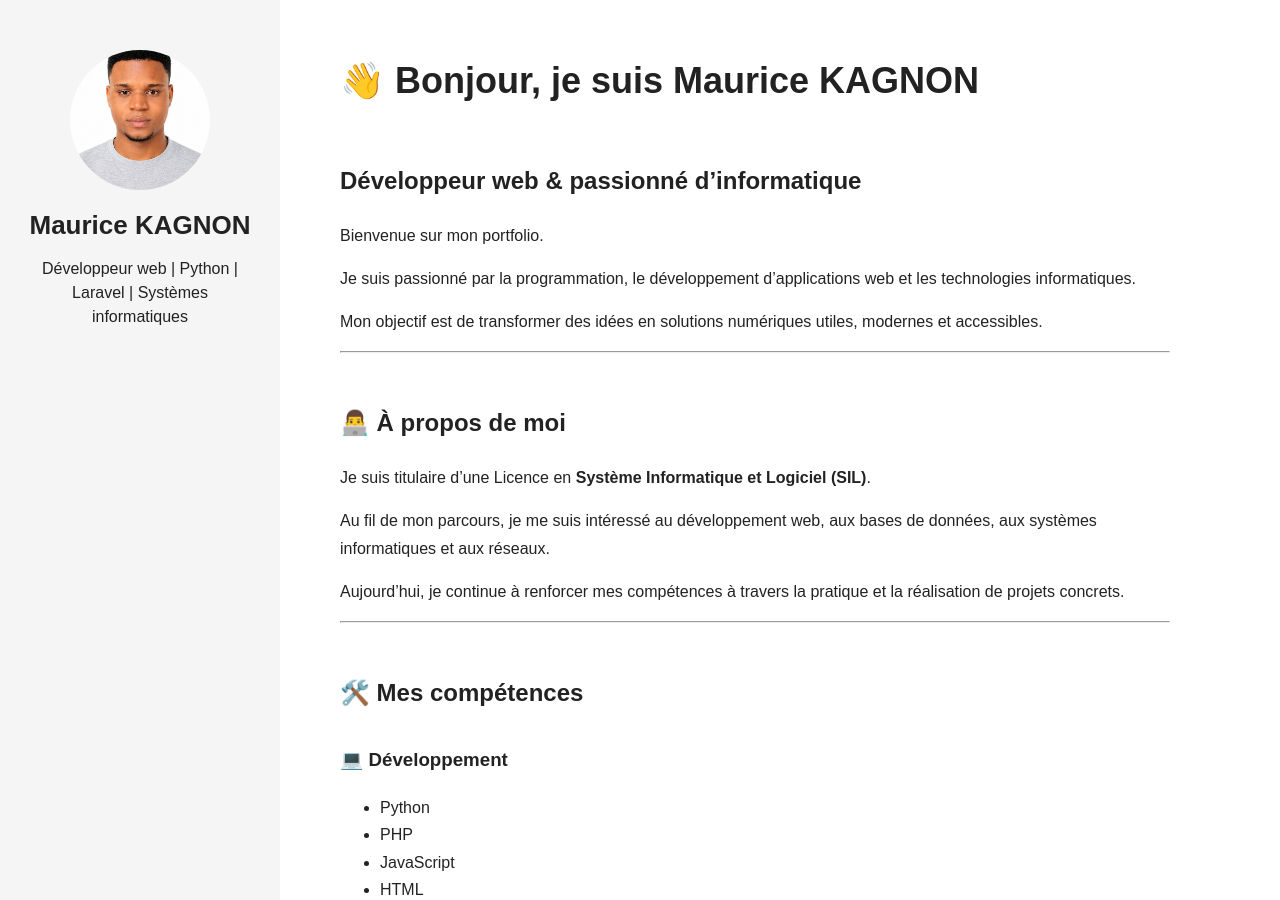
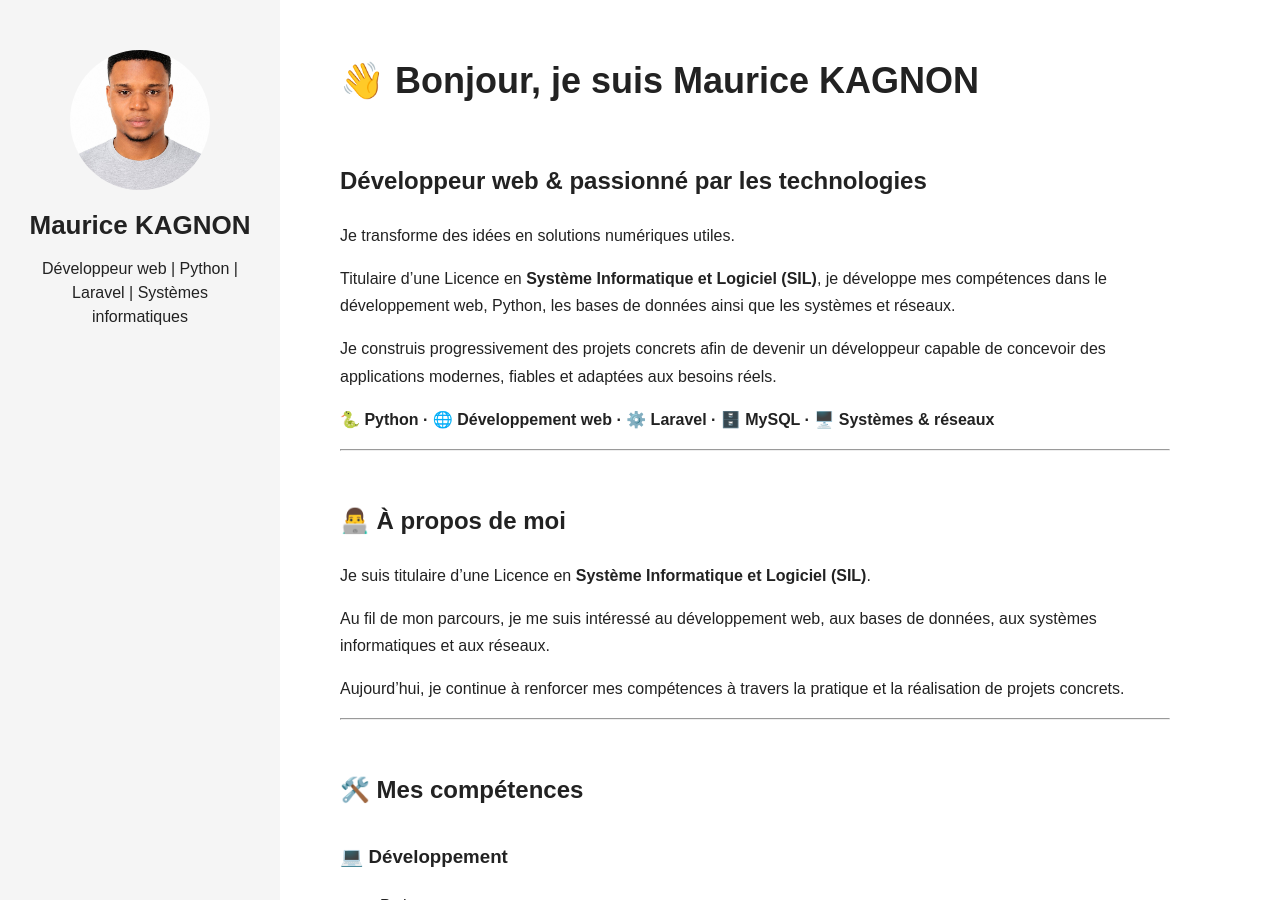
Before and after one commit to JacquesMaurice/maurice-kagnon.github.io, a Jekyll site: the page built from index.md, in a window 1280 px wide and 900 px high. Built offline with Jekyll 4.4.1, drawn with Linux system fonts in a browser that asks for light colours; our own code applies the rules of GitHub Pages for plain Markdown files.

Commit message:
Amelioration de la presentation

```diff
--- a/index.md
+++ b/index.md
@@ -4,13 +4,16 @@ layout: default
 
 # 👋 Bonjour, je suis Maurice KAGNON
 
-## Développeur web & passionné d'informatique
+## Développeur web & passionné par les technologies
 
-Bienvenue sur mon portfolio.
+Je transforme des idées en solutions numériques utiles.
 
-Je suis passionné par la programmation, le développement d'applications web et les technologies informatiques.
+Titulaire d'une Licence en **Système Informatique et Logiciel (SIL)**, je développe mes compétences dans le développement web, Python, les bases de données ainsi que les systèmes et réseaux.
 
-Mon objectif est de transformer des idées en solutions numériques utiles, modernes et accessibles.
+Je construis progressivement des projets concrets afin de devenir un développeur capable de concevoir des applications modernes, fiables et adaptées aux besoins réels.
+
+**🐍 Python · 🌐 Développement web · ⚙️ Laravel · 🗄️ MySQL · 🖥️ Systèmes & réseaux**
+
 
 ---
 
```
